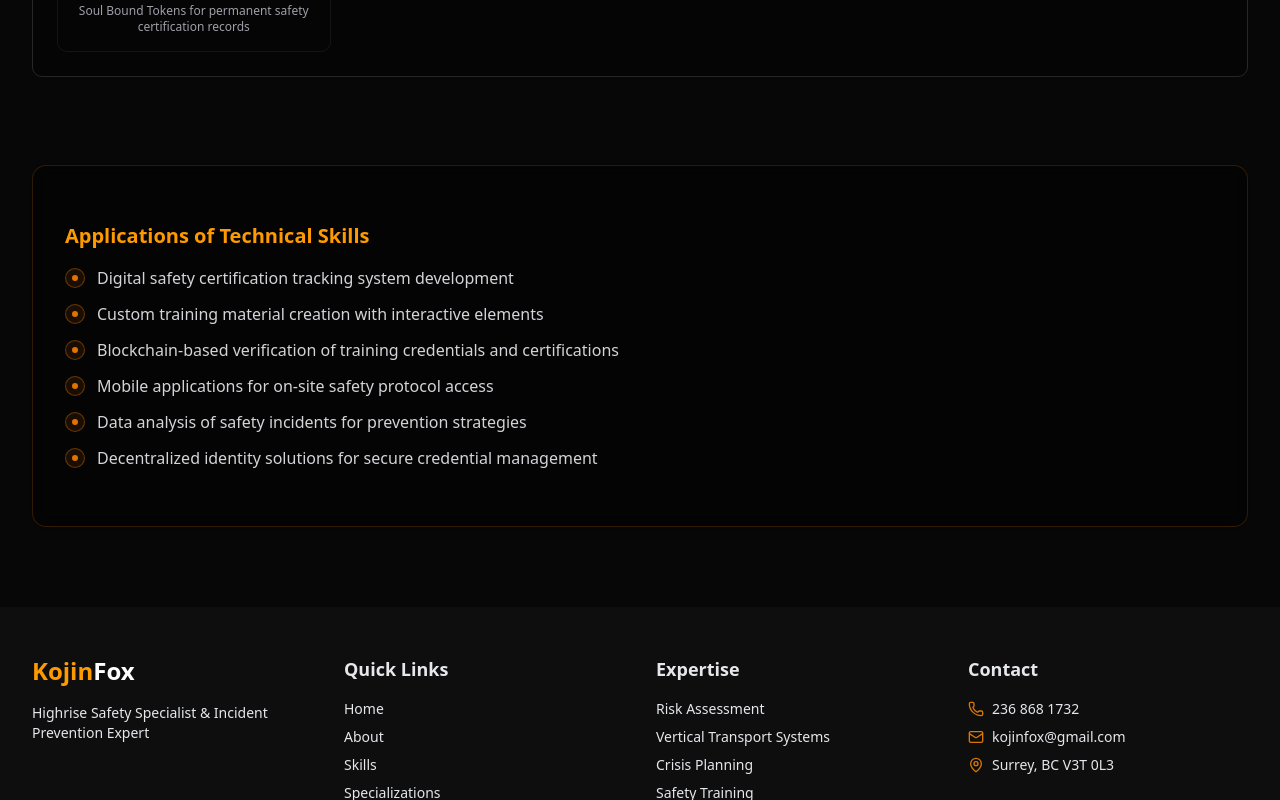
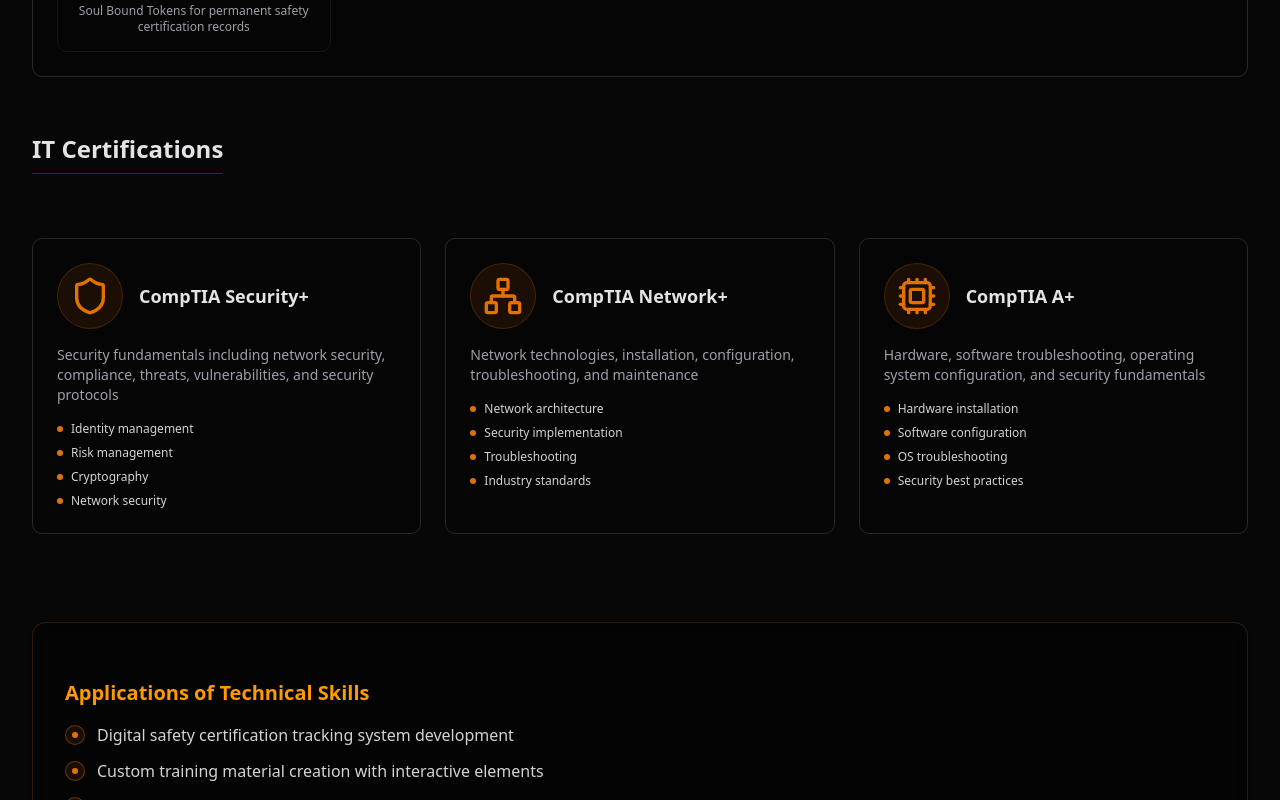
Before and after one commit to ArsCodeAmatoria/kojinfox, a Next.js app: page /about in a window 1280 px wide. Shown: the part 4400-5200 px from the top of the page. Built offline with nearby package versions, Linux system fonts and the light colour scheme.

Commit message:
Add CompTIA A+, Network+, and Security+ certifications

```diff
--- a/src/app/about/page.tsx
+++ b/src/app/about/page.tsx
@@ -1,6 +1,6 @@
 'use client';
 
-import { Medal, Award, GraduationCap, Calendar, CheckCircle, Link2, Globe, Database, Lock, Award as AwardIcon, Code, FileCode } from "lucide-react";
+import { Medal, Award, GraduationCap, Calendar, CheckCircle, Link2, Globe, Database, Lock, Award as AwardIcon, Code, FileCode, Shield, Network, Cpu } from "lucide-react";
 import { Separator } from "@/components/ui/separator";
 import { Card, CardContent } from "@/components/ui/card";
 import { Badge } from "@/components/ui/badge";
@@ -527,6 +527,62 @@
               </div>
             </RevealOnScroll>
 
+            {/* IT Certifications */}
+            <RevealOnScroll>
+              <div className="mb-8">
+                <h3 className="text-2xl font-semibold text-zinc-200 border-b border-amber-600/30 pb-2 mb-8 inline-block">
+                  IT Certifications
+                </h3>
+              </div>
+              <div className="grid grid-cols-1 md:grid-cols-3 gap-6">
+                {[
+                  {
+                    name: "CompTIA Security+",
+                    description: "Security fundamentals including network security, compliance, threats, vulnerabilities, and security protocols",
+                    icon: <Shield className="h-10 w-10 text-amber-600" />,
+                    details: ["Identity management", "Risk management", "Cryptography", "Network security"]
+                  },
+                  {
+                    name: "CompTIA Network+",
+                    description: "Network technologies, installation, configuration, troubleshooting, and maintenance",
+                    icon: <Network className="h-10 w-10 text-amber-600" />,
+                    details: ["Network architecture", "Security implementation", "Troubleshooting", "Industry standards"]
+                  },
+                  {
+                    name: "CompTIA A+",
+                    description: "Hardware, software troubleshooting, operating system configuration, and security fundamentals",
+                    icon: <Cpu className="h-10 w-10 text-amber-600" />,
+                    details: ["Hardware installation", "Software configuration", "OS troubleshooting", "Security best practices"]
+                  }
+                ].map((cert, i) => (
+                  <motion.div
+                    key={i}
+                    initial={{ opacity: 0, y: 20 }}
+                    whileInView={{ opacity: 1, y: 0 }}
+                    viewport={{ once: true }}
+                    transition={{ delay: 0.2 * i }}
+                    className="bg-black/30 border border-zinc-800 rounded-lg p-6 hover:border-amber-600/30 transition-all duration-300"
+                  >
+                    <div className="flex items-center mb-4">
+                      <div className="mr-4 p-3 rounded-full bg-amber-600/10 border border-amber-600/20">
+                        {cert.icon}
+                      </div>
+                      <h4 className="text-lg font-semibold text-zinc-200">{cert.name}</h4>
+                    </div>
+                    <p className="text-sm text-zinc-400 mb-4">{cert.description}</p>
+                    <div className="space-y-2">
+                      {cert.details.map((detail, index) => (
+                        <div key={index} className="flex items-center">
+                          <div className="h-1.5 w-1.5 rounded-full bg-amber-600 mr-2"></div>
+                          <span className="text-xs text-zinc-300">{detail}</span>
+                        </div>
+                      ))}
+                    </div>
+                  </motion.div>
+                ))}
+              </div>
+            </RevealOnScroll>
+
             {/* Skill Applications */}
             <RevealOnScroll>
               <Card className="border-amber-600/20 bg-black/40 backdrop-blur-sm mt-8">
```
